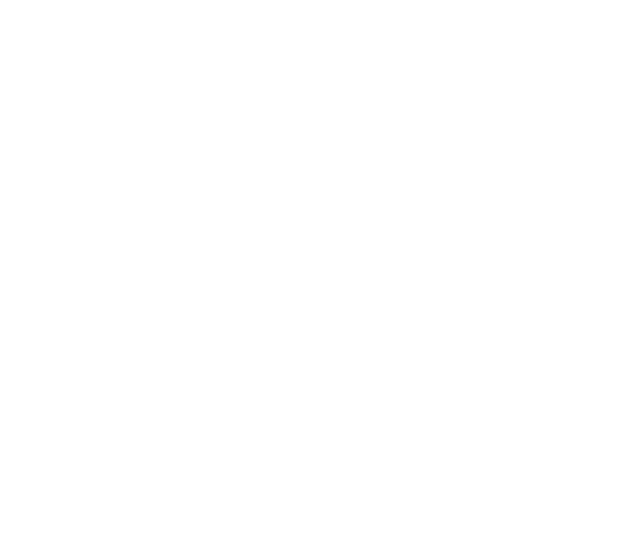
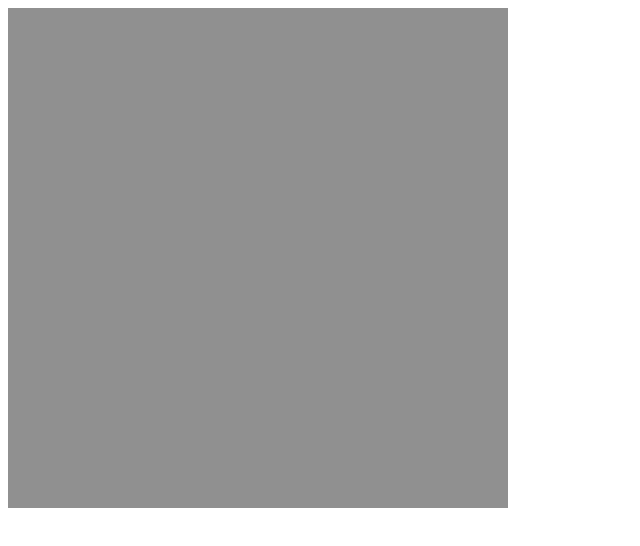
Before and after one commit to NiSHAN808/react-drwing-app, a React (Vite) app: page / in a window 1280 px wide. Shown: the top 546 px of the page, without its empty margins (0-640 px from the left). Built offline with nearby package versions, Linux system fonts and the light colour scheme.

Commit message:
working drawing app but concts with last stroke last part wih new stroke first point

```diff
--- a/src/App.jsx
+++ b/src/App.jsx
@@ -1,4 +1,4 @@
-
+import DrawingApp from './DrawingApp'
 
 import './App.css'
 
@@ -7,7 +7,7 @@
 
   return (
     <>
-
+     <DrawingApp/>
 
     </>
   )
--- /dev/null
+++ b/src/DrawingApp.jsx
@@ -0,0 +1,37 @@
+import React, { useState, useRef } from "react";
+function DrawingApp() {
+    let canvasRef = useRef(null);
+    let [drawingStatus, setdrawingState] = useState(false);
+    //let ctx=x.getContext("2d");
+    //canvas[0].addEventListener("onMouseMove",setdrawing);
+
+
+    function setdrawing(e) {
+       if(drawingStatus===true){
+        const x = canvasRef.current;
+        let ctx = x.getContext("2d");
+        const { offsetX, offsetY } = e.nativeEvent;
+        console.log(offsetX, offsetY);
+        //let cordinate={x.}
+        ctx.lineTo(offsetX, offsetY);
+        ctx.stroke();
+       }
+    }
+    function setDown(){
+        setdrawingState(true);
+    }
+    function setUp(){
+        setdrawingState(false);
+    }
+    return (
+        <>
+            <canvas ref={canvasRef} height="500px" width="500px" style={{ background: "#909090" }}
+                onMouseMove={setdrawing}
+                onMouseDown={setDown}
+                onMouseUp={setUp}
+            />
+
+        </>
+    )
+}
+export default DrawingApp;
```
